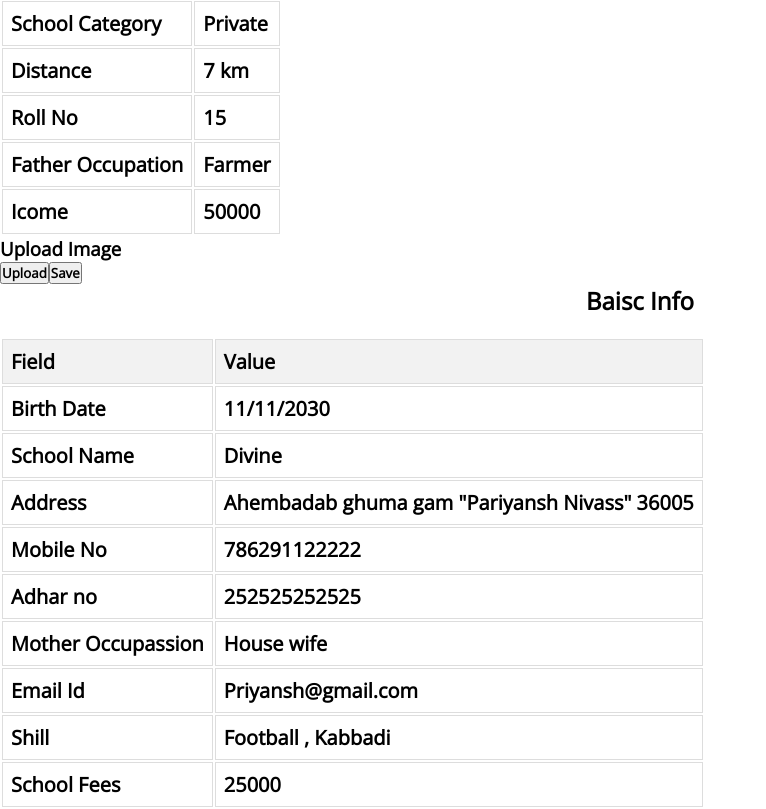
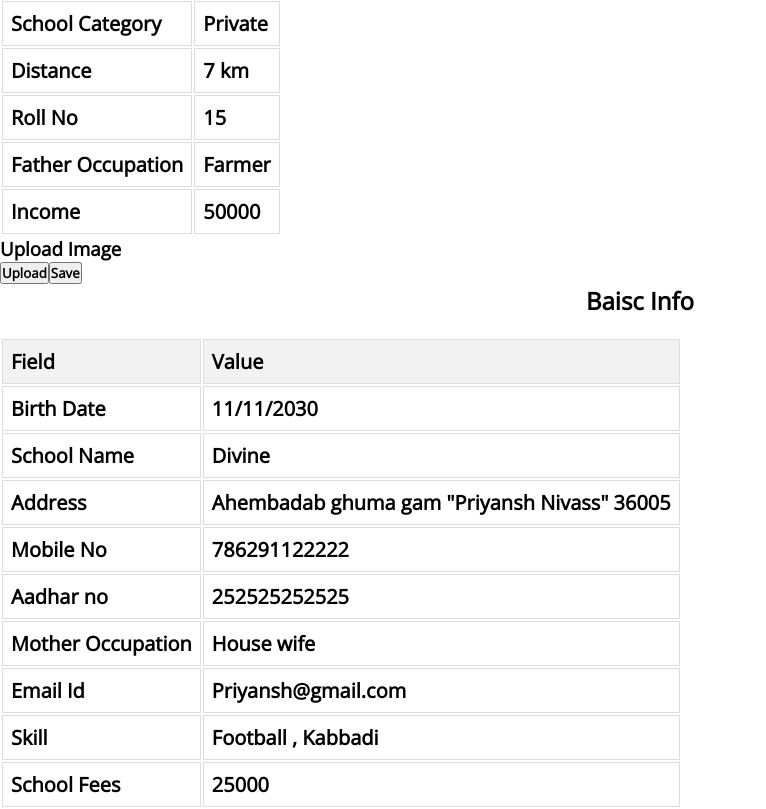
Before and after one commit to Priyansh307/School-Dropout-Project, a React (Vite) app in the folder Project/: page /student-details/home in a window 1280 px wide. Shown: the part 416-1225 px from the top of the page, without its empty margins (0-766 px from the left). Built offline with nearby package versions, Linux system fonts and the light colour scheme.

Commit message:
Update Home.jsx

```diff
--- a/Project/src/Components/School/Pages2/Home.jsx
+++ b/Project/src/Components/School/Pages2/Home.jsx
@@ -4,8 +4,6 @@ const Home = () => {
 
   return (
     <>
-
-
       <div>
       <h2>Personal Info</h2>
       <table>
@@ -53,7 +51,7 @@ const Home = () => {
             <td>Farmer</td>
           </tr>
           <tr>
-            <td>Icome</td>
+            <td>Income</td>
             <td>50000</td>
           </tr>
         </tbody>
@@ -66,7 +64,6 @@ const Home = () => {
         <h3>Upload Image</h3>
         <button>Upload</button>
         <button>Save</button>
-
       </div>
 
       <div>
@@ -89,18 +86,18 @@ const Home = () => {
           </tr>
           <tr>
             <td>Address</td>
-            <td>Ahembadab ghuma gam "Pariyansh Nivass" 36005</td>
+            <td>Ahembadab ghuma gam "Priyansh Nivass" 36005</td>
           </tr>
           <tr>
             <td>Mobile No</td>
             <td>786291122222</td>
           </tr>
           <tr>
-            <td>Adhar no</td>
+            <td>Aadhar no</td>
             <td>252525252525</td>
           </tr>
           <tr>
-            <td>Mother Occupassion</td>
+            <td>Mother Occupation</td>
             <td>House wife</td>
           </tr>
           <tr>
@@ -108,7 +105,7 @@ const Home = () => {
             <td>Priyansh@gmail.com</td>
           </tr>
           <tr>
-            <td>Shill</td>
+            <td>Skill</td>
             <td>Football , Kabbadi</td>
           </tr>
           <tr>
@@ -122,10 +119,7 @@ const Home = () => {
 
     </div>
 
-
-
     </>
-
 
   )
 }
```
